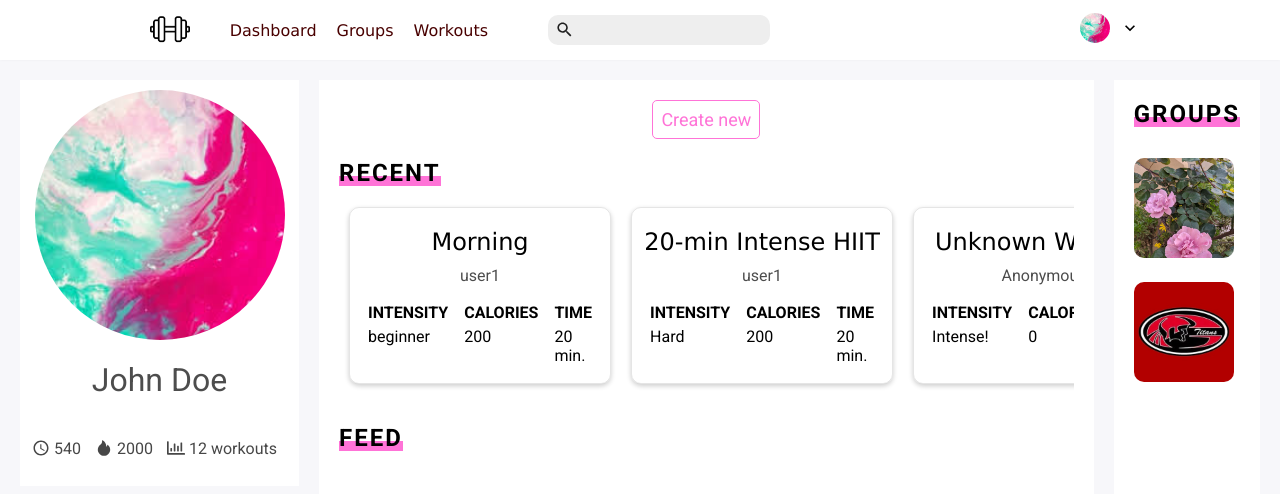
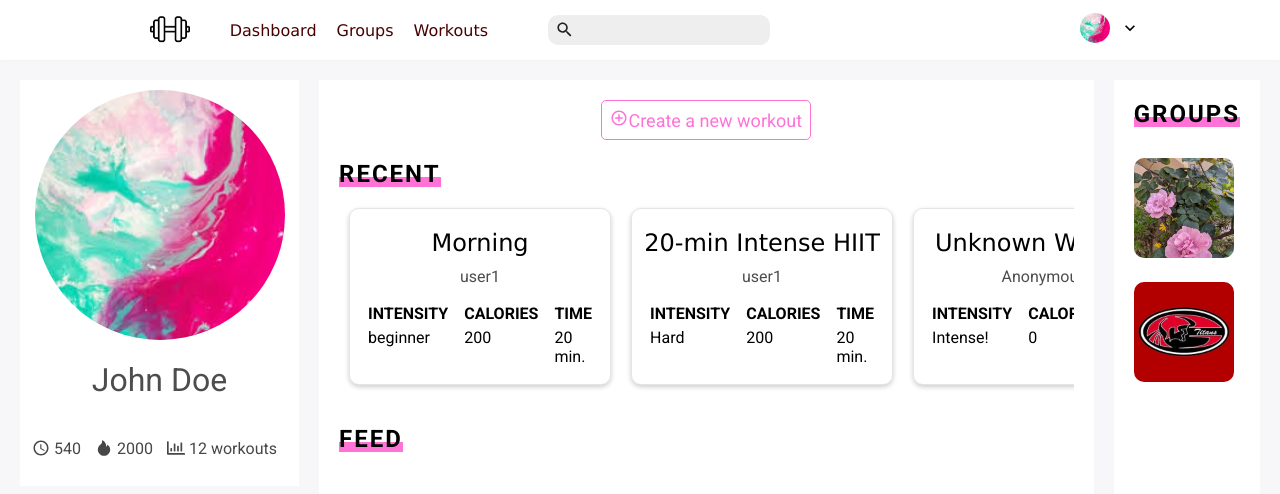
Before and after one commit to acrantel/fiitshare, a Next.js app: page / in a window 1280 px wide. Shown: the top 494 px of the page. Built offline with nearby package versions, Linux system fonts and the light colour scheme.

Commit message:
Add icon to create workout button on dashboard

```diff
--- a/components/dashboard/dashboard.js
+++ b/components/dashboard/dashboard.js
@@ -3,6 +3,7 @@ import styles from './dashboard.module.css';
 import { userData, workoutData, exerciseData, groupData } from '../../database/database.js';
 import WorkoutCard from '../cards/workout-card.js'
 import Link from 'next/link';
+import {MdAddCircleOutline} from 'react-icons/md';
 
 class Dashboard extends React.Component {
     render() {
@@ -16,7 +17,8 @@ class Dashboard extends React.Component {
 function DashboardCenter({ userId }) {
     return <div className={styles.dashboardCenter}>
         <Link href='/create-workout'>
-            <a className='button'>Create new</a>
+                <a className='button'>
+                <MdAddCircleOutline />Create a new workout</a>
         </Link>
         <Recent userId={userId} />
         <Feed />
--- a/components/dashboard/dashboard.module.css
+++ b/components/dashboard/dashboard.module.css
@@ -8,6 +8,7 @@
     background-color: #fff;
     margin: 20px 0;
     padding: 20px;
+
 }
 
 .dashboard {
```
